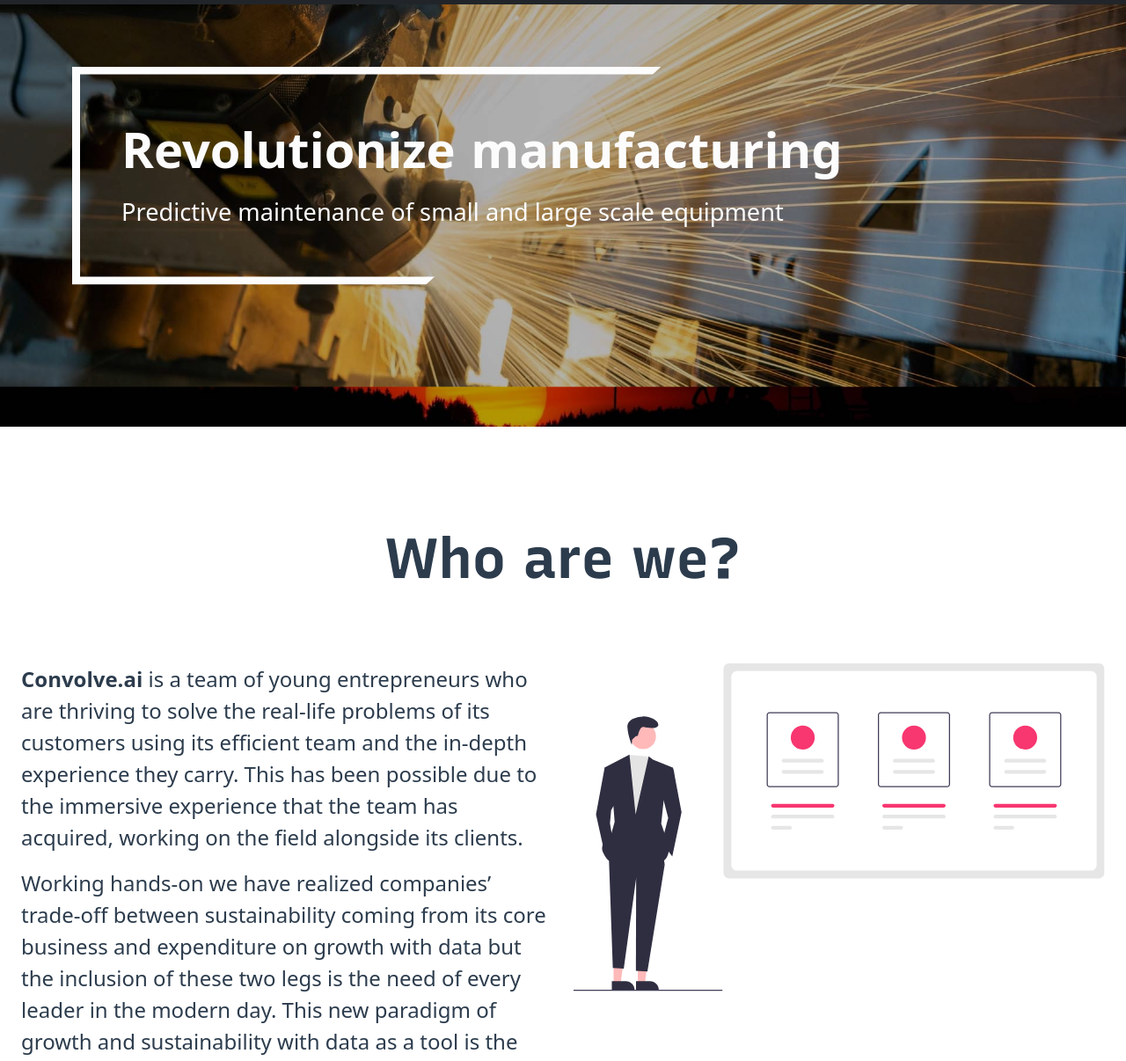
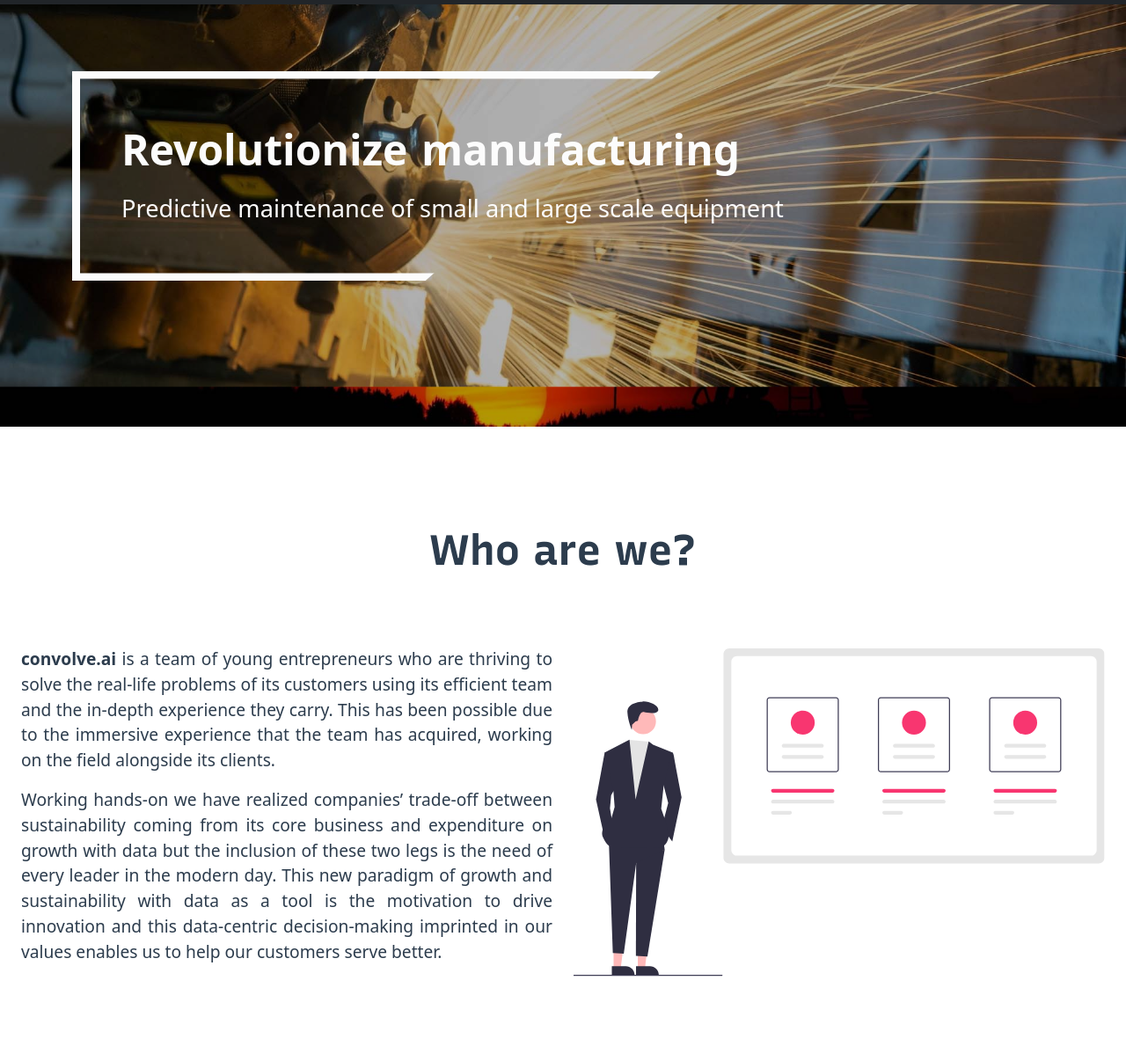
Before and after one commit to bikramswain1992/convolve.ai_website, a website: page index.html in a window 1280 px wide. Shown: the part 94-1300 px from the top of the page at 88% size. Drawn offline with nearby package versions, Linux system fonts and the light colour scheme.

Commit message:
Updated look and fill

```diff
--- a/css/main.scss
+++ b/css/main.scss
@@ -53,6 +53,10 @@
 
 .error{
     border-color: var(--theme-pink);
+}
+
+.modal-body{
+    text-align: justify;
 }
 
 /* width */
@@ -171,7 +175,7 @@ header {
                         color: var(--color-white1);
                     }
                     h1 {
-                        font-size: 3.5rem;
+                        font-size: 3rem;
                         font-weight: 600;
                         margin: 5px 0 20px;
                         word-spacing: 3px;
@@ -288,6 +292,7 @@ header {
 .slidein{
     animation: 1.5s cubic-bezier(0, 0.1, 0.12, 0.99) 0s 1 normal forwards running slide;
     -webkit-animation: 1.5s cubic-bezier(0, 0.1, 0.12, 0.99) 0s 1 normal forwards running slide;
+    text-align: justify;
 }
 @-webkit-keyframes slide {
     100% {
@@ -317,20 +322,25 @@ main{
     }
     .row h1{
         font-family: 'Recursive','Times New Roman', Times, serif;
-        font-size: 4rem;
+        font-size: 3rem;
         color: var(--color-dark2);
         margin-bottom: 5rem;
         transform: translateX(-10%);
         opacity: 0;
     }
     .section-description{
-        font-size: 1.5rem;
+        font-size: 1.2rem;
         color: var(--color-dark2);
 
         p{
             transform: translateX(-10%);
             opacity: 0;
         }
+    }
+    .section-image{
+        display: flex;
+        align-items: center;
+        justify-content: center;
     }
     .section-image img{
         width: 100%;
--- a/index.html
+++ b/index.html
@@ -119,7 +119,7 @@
                     <h1>Who are we?</h1>
                 </div>
                 <div class="col-md-6 section-description d-flex flex-wrap align-items-center justify-content-center">
-                    <p><b>Convolve.ai</b> is a team of young entrepreneurs who are thriving to solve the real-life problems of its customers using its efficient team and the in-depth experience they carry. This has been possible due to the immersive experience that the team has acquired, working on the field alongside its clients.</p>
+                    <p><b>convolve.ai</b> is a team of young entrepreneurs who are thriving to solve the real-life problems of its customers using its efficient team and the in-depth experience they carry. This has been possible due to the immersive experience that the team has acquired, working on the field alongside its clients.</p>
                     <p>Working hands-on we have realized companies’ trade-off between sustainability coming from its core business and expenditure on growth with data but the inclusion of these two legs is the need of every leader in the modern day. This new paradigm of growth and sustainability with data as a tool is the motivation to drive innovation and this data-centric decision-making imprinted in our values enables us to help our customers serve better.</p>
                 </div>
                 <div class="col-md-6 section-image">
@@ -217,7 +217,7 @@
         <div class="px-3 py-2 bg-dark text-white">
             <div class="container-fluid">
                 <div class="d-flex flex-wrap align-items-center justify-content-center justify-content-lg-start">
-                    <a href="#" class="d-flex align-items-center my-2 my-lg-0 me-lg-auto text-white1 text-decoration-none">
+                    <a href="#" class="d-flex align-items-center my-2 my-lg-0 me-lg-auto text-white1 text-decoration-none text-justify">
                         Copyright &copy; convolve.ai. All rights reserved
                     </a>
 
```
Also changed, not shown: css/main.css.
